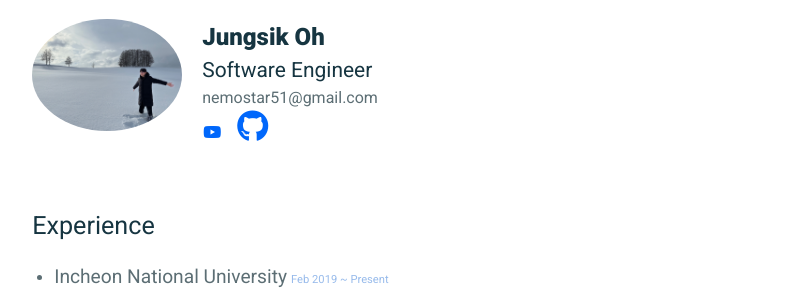
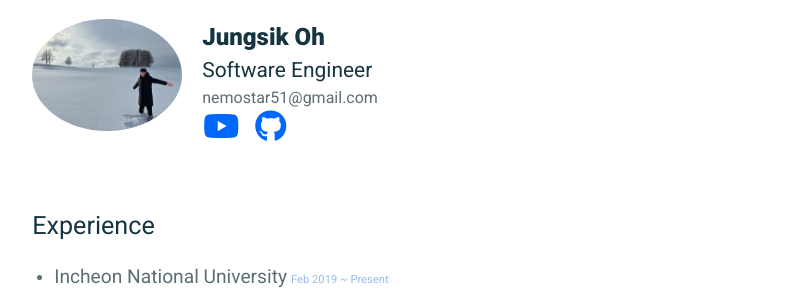
Before and after one commit to JungsikOh/jungsikoh.github.io, a Jekyll site: the page built from index.md, in a window 1280 px wide. Shown: the part 355-650 px from the top of the page, without its empty margins (241-1036 px from the left). Built offline with Jekyll 4.4.1, drawn with Linux system fonts in a browser that asks for light colours.

Commit message:
update about

```diff
--- a/index.md
+++ b/index.md
@@ -13,7 +13,7 @@ title: About
   <p>nemostar51@gmail.com</p>
 <p>
 <a href="https://www.youtube.com/@TheRealOJung" target="_blank" style="margin-right:10px;">
-  <i class="fa-brands fa-youtube"></i>
+  <i class="fa-brands fa-youtube fa-2x"></i>
 </a>
  <a href="https://github.com/JungsikOh" target="_blank" style="margin-right:10px;">
     <i class="fa-brands fa-github fa-2x"></i>
```
